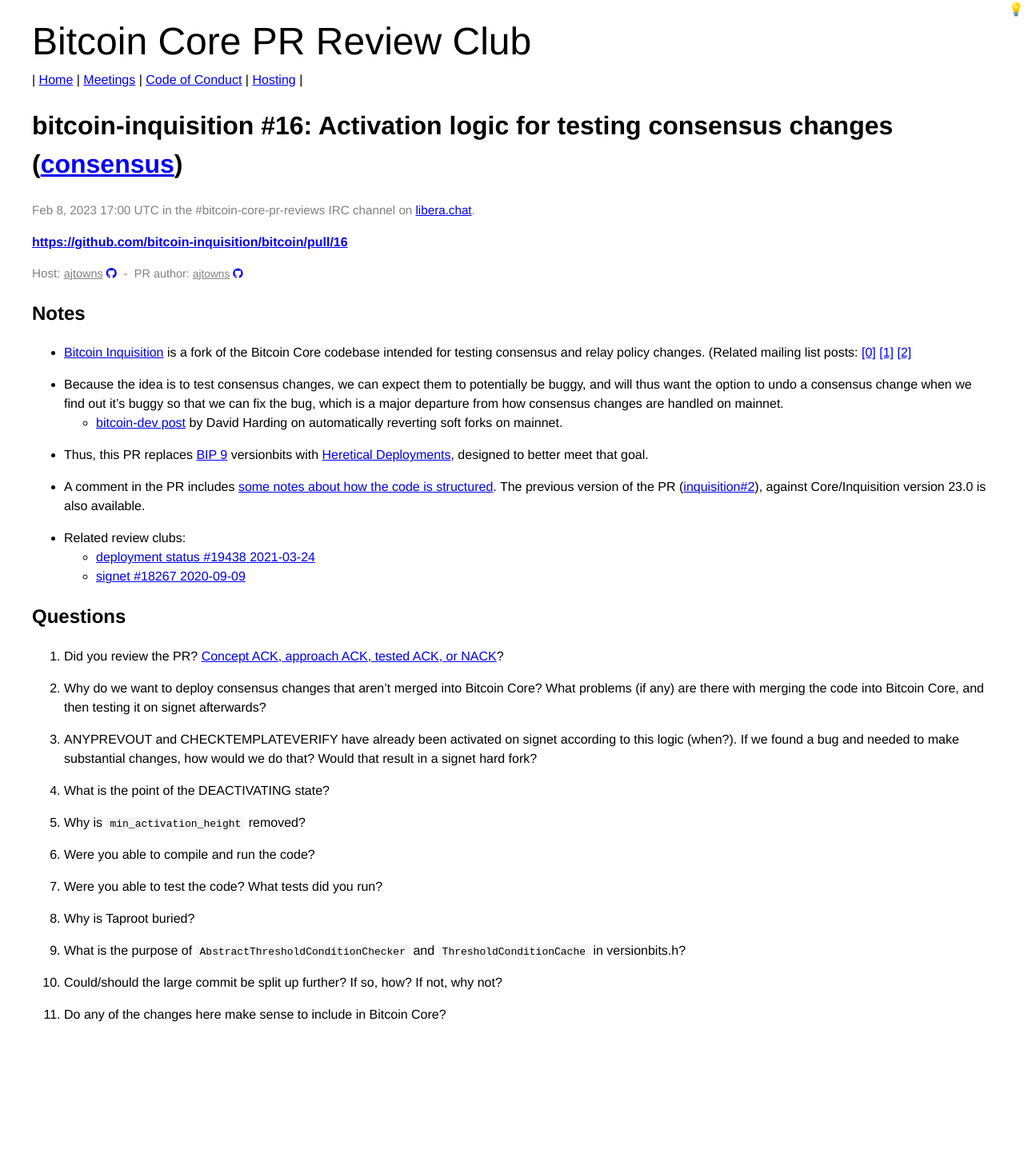
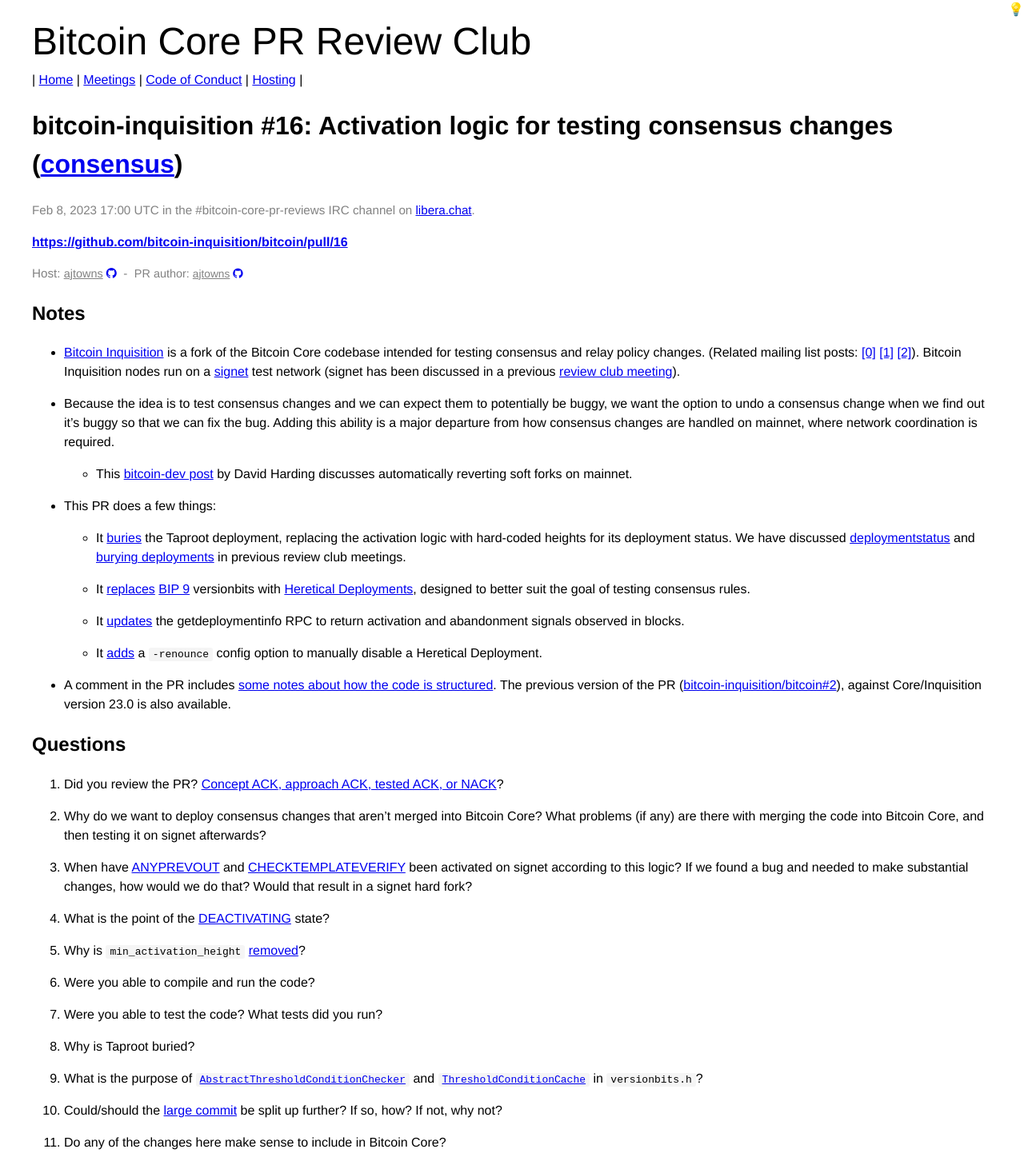
Before and after one commit to bitcoin-core-review-club/website, a Jekyll site: the page built from _posts/2023-02-08-bitcoin-inquisition-#16.md, in a window 1280 px wide. Shown: the whole page at 80% size. Built offline with Jekyll 4.4.1, drawn with Linux system fonts in a browser that asks for light colours; before the commit the page ends 1297 px from its top, so only the background shows below that.

Commit message:
add links and a few details to inquisition-16 notes
Co-authored-by: stickies-v <stickies-v@protonmail.com>

```diff
--- a/_posts/2023-02-08-bitcoin-inquisition-#16.md
+++ b/_posts/2023-02-08-bitcoin-inquisition-#16.md
@@ -8,48 +8,69 @@
 components: [consensus]
 host: ajtowns
 status: upcoming
-commit:
+commit: 3e8074faa3
 ---
 
 ## Notes
 
-* [Bitcoin Inquisition](https://github.com/bitcoin-inquisition/bitcoin/wiki) is a fork of the Bitcoin Core codebase intended for testing consensus and relay policy changes. (Related mailing list posts: [[0]](https://lists.linuxfoundation.org/pipermail/bitcoin-dev/2022-September/020921.html) [[1]](https://lists.linuxfoundation.org/pipermail/bitcoin-dev/2022-October/020964.html) [[2]](https://lists.linuxfoundation.org/pipermail/bitcoin-dev/2022-December/021275.html)
+* [Bitcoin Inquisition](https://github.com/bitcoin-inquisition/bitcoin/wiki) is a fork of the Bitcoin Core codebase intended for testing consensus and relay policy changes. (Related mailing list posts: [[0]](https://lists.linuxfoundation.org/pipermail/bitcoin-dev/2022-September/020921.html) [[1]](https://lists.linuxfoundation.org/pipermail/bitcoin-dev/2022-October/020964.html) [[2]](https://lists.linuxfoundation.org/pipermail/bitcoin-dev/2022-December/021275.html)).
+Bitcoin Inquisition nodes run on a
+[signet](https://github.com/bitcoin/bips/blob/master/bip-0325.mediawiki)
+test network (signet has been discussed in a previous [review club meeting](/18267)).
 
-* Because the idea is to test consensus changes, we can expect them to potentially be buggy, and will thus want the option to undo a consensus change when we find out it's buggy so that we can fix the bug, which is a major departure from how consensus changes are handled on mainnet.
-  * [bitcoin-dev post](https://lists.linuxfoundation.org/pipermail/bitcoin-dev/2022-April/020242.html) by David Harding on automatically reverting soft forks on mainnet.
+* Because the idea is to test consensus changes and we can expect them to potentially be buggy, we want the option to undo a consensus change when we find out it's buggy so that we can fix the bug. Adding this ability is a major departure from how consensus changes are handled on mainnet, where network coordination is required.
 
-* Thus, this PR replaces [BIP 9](https://github.com/bitcoin/bips/blob/master/bip-0009.mediawiki) versionbits with [Heretical Deployments](https://github.com/bitcoin-inquisition/bitcoin/wiki/Heretical-Deployments), designed to better meet that goal.
+  * This [bitcoin-dev post](https://lists.linuxfoundation.org/pipermail/bitcoin-dev/2022-April/020242.html) by David Harding discusses automatically reverting soft forks on mainnet.
 
-* A comment in the PR includes [some notes about how the code is structured](https://github.com/bitcoin-inquisition/bitcoin/pull/16#pullrequestreview-1264958327). The previous version of the PR ([inquisition#2](https://github.com/bitcoin-inquisition/bitcoin/pull/16)), against Core/Inquisition version 23.0 is also available.
+* This PR does a few things:
 
-* Related review clubs:
-  * [deployment status #19438 2021-03-24](https://bitcoincore.reviews/19438)
-  * [signet #18267 2020-09-09](https://bitcoincore.reviews/18267)
+  - It [buries](https://github.com/bitcoin-core-review-club/bitcoin/commit/bf6972a1a838054a399d75111aeb27b387519434)
+    the Taproot deployment, replacing the activation logic with hard-coded heights for
+    its deployment status. We have discussed [deploymentstatus](/19438) and
+    [burying deployments](/16060) in previous review club meetings.
+
+  - It [replaces](https://github.com/bitcoin-core-review-club/bitcoin/commit/d3028d44d97629f821ea60c62515fd775a790f9b)
+    [BIP 9](https://github.com/bitcoin/bips/blob/master/bip-0009.mediawiki) versionbits
+    with [Heretical Deployments](https://github.com/bitcoin-inquisition/bitcoin/wiki/Heretical-Deployments),
+designed to better suit the goal of testing consensus rules.
+
+  - It [updates](https://github.com/bitcoin-core-review-club/bitcoin/commit/ea5901c64c090ac942c646174e8979a982800fc4)
+    the getdeploymentinfo RPC to return activation and abandonment signals observed in blocks.
+
+  - It [adds](https://github.com/bitcoin-core-review-club/bitcoin/commit/3e8074faa324b75b7c335d38ef0ebb38fca0164f)
+    a `-renounce` config option to manually disable a Heretical Deployment.
+
+* A comment in the PR includes [some notes about how the code is structured](https://github.com/bitcoin-inquisition/bitcoin/pull/16#pullrequestreview-1264958327). The previous version of the PR ([bitcoin-inquisition/bitcoin#2](https://github.com/bitcoin-inquisition/bitcoin/pull/2)), against Core/Inquisition version 23.0 is also available.
 
 ## Questions
+
 1. Did you review the PR? [Concept ACK, approach ACK, tested ACK, or NACK](https://github.com/bitcoin/bitcoin/blob/master/CONTRIBUTING.md#peer-review)?
 
-2. Why do we want to deploy consensus changes that aren't merged into Bitcoin Core? What problems (if any) are there with merging the code into Bitcoin Core, and then testing it on signet afterwards?
+1. Why do we want to deploy consensus changes that aren't merged into Bitcoin Core? What problems (if any) are there with merging the code into Bitcoin Core, and then testing it on signet afterwards?
 
-3. ANYPREVOUT and CHECKTEMPLATEVERIFY have already been activated on signet according to this logic (when?). If we found a bug and needed to make
+1. When have [ANYPREVOUT](https://github.com/bitcoin/bips/blob/master/bip-0118.mediawiki) and [CHECKTEMPLATEVERIFY](https://github.com/bitcoin/bips/blob/master/bip-0119.mediawiki) been activated on signet according to this logic? If we found a bug and needed to make
 substantial changes, how would we do that? Would that result in a signet hard fork?
 
-5. What is the point of the DEACTIVATING state?
+1. What is the point of the
+   [DEACTIVATING](https://github.com/bitcoin-core-review-club/bitcoin/commit/d3028d44d97629f821ea60c62515fd775a790f9b#diff-73b381667b1bb315180fc7e7a66992e79ad742972de5d0d2c1b8404d3d67e1b0R30) state?
 
-6. Why is `min_activation_height` removed?
+1. Why is `min_activation_height`
+   [removed](https://github.com/bitcoin-core-review-club/bitcoin/commit/d3028d44d97629f821ea60c62515fd775a790f9b#diff-f5aa51ec54f17eba17214e33d06708d02f073dc9edaa271e05787b43d21a3b73L49-L53)?
 
-7. Were you able to compile and run the code?
+1. Were you able to compile and run the code?
 
-8. Were you able to test the code? What tests did you run?
+1. Were you able to test the code? What tests did you run?
 
-9. Why is Taproot buried?
+1. Why is Taproot buried?
 
-10. What is the purpose of `AbstractThresholdConditionChecker` and `ThresholdConditionCache` in versionbits.h?
+1.  What is the purpose of [`AbstractThresholdConditionChecker`](https://github.com/bitcoin/bitcoin/blob/50ac8f57748edd0bf4d42031710a59ebb8068a63/src/versionbits.h#L57)
+and [`ThresholdConditionCache`](https://github.com/bitcoin/bitcoin/blob/50ac8f57748edd0bf4d42031710a59ebb8068a63/src/versionbits.h#L35-L38)
+in `versionbits.h`?
 
-11. Could/should the large commit be split up further? If so, how? If not,
-why not?
+1.  Could/should the [large commit](https://github.com/bitcoin-core-review-club/bitcoin/commit/d3028d44d97629f821ea60c62515fd775a790f9b)
+be split up further? If so, how? If not, why not?
 
-12. Do any of the changes here make sense to include in Bitcoin Core?
+1.  Do any of the changes here make sense to include in Bitcoin Core?
 
 <!-- TODO: After meeting, uncomment and add meeting log between the irc tags
 ## Meeting Log
```
